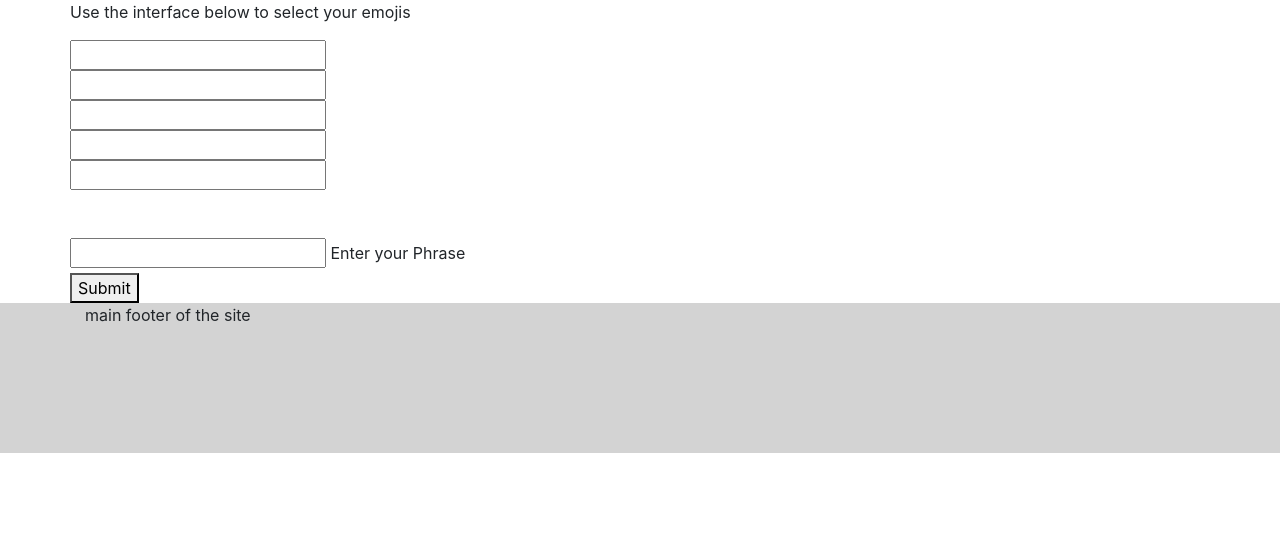
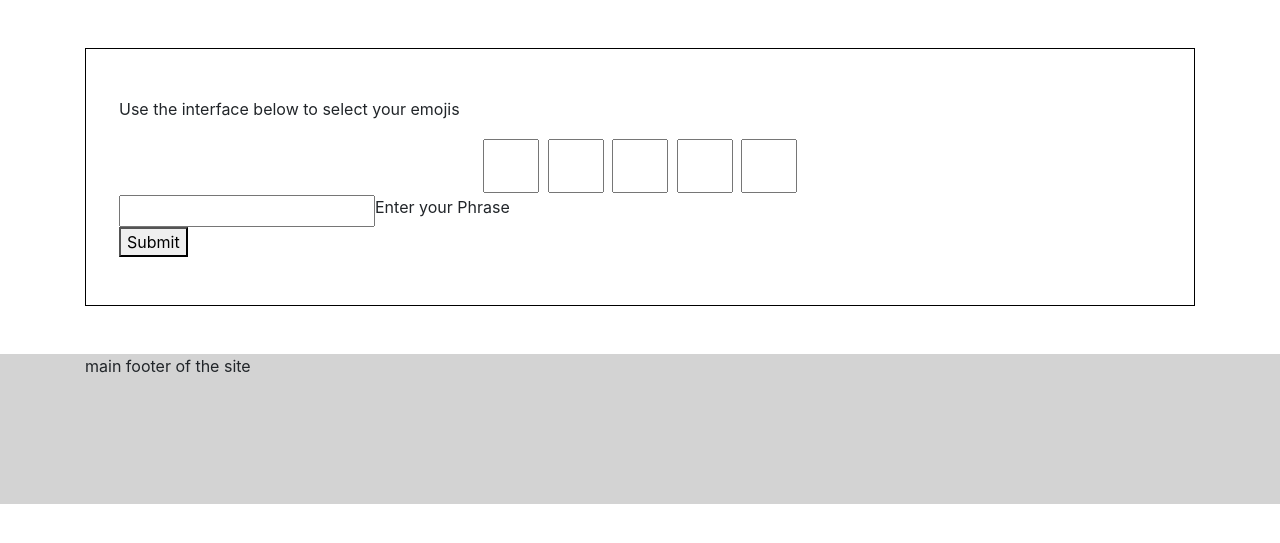
Before and after one commit to AwsSG/emojiplayground, a Flask app: page /create in a window 1280 px wide. Shown: the part 82-625 px from the top of the page. Run offline with Flask 2, Linux system fonts and the light colour scheme; some libraries are stand-ins or nearby versions.

Commit message:
Update create page styling

```diff
--- a/static/css/style.css
+++ b/static/css/style.css
@@ -133,3 +133,33 @@ footer {
     margin-bottom: 30px;
     padding: 20px;
 }
+
+/*----------Create Page-------------*/
+
+.emoji-select-box {
+    display:inline-block;
+}
+
+.emoji-select-box {
+    max-width: 50px;
+    max-height: 50px;
+    padding: 1px;
+}
+
+.emoji-select-box input {
+    max-width: 100%;
+    font-size: x-large
+}
+
+/*----------Media Queries-------------*/
+
+@media(min-width: 768px) {
+    .emoji-select-box {
+        max-width: 60px;
+        max-height: 60px;
+        padding: 2px;
+    }
+    .emoji-select-box input {
+      font-size: xx-large;
+    }
+  }
--- a/templates/create.html
+++ b/templates/create.html
@@ -3,30 +3,39 @@
 
 
 <div class="container">
+    <div class="game-box mt-5 mb-5 p-2 p-lg-5 black-border">
+            <form method="POST">
                 <div class="row">
-        <form method="POST">
                     <p>Use the interface below to select your emojis</p>
-        <div>
+                </div>
+            <div class="row justify-content-center">
+                <div class="emoji-select-box-container">
+                    <div class="emoji-select-box col-1">
                         <input name="emoji-1" data-number="1" readonly="readonly" class="emoji-input-1 emoji-selector-1" required/>
                     </div>
-        <div>
+                    <div class="emoji-select-box col-1">
                         <input name="emoji-2" data-number="2" readonly="readonly" class="emoji-input-2 emoji-selector-2" />
                     </div>
-        <div>
+                    <div class="emoji-select-box col-1">
                         <input name="emoji-3" data-number="3" readonly="readonly"class="emoji-input-3 emoji-selector-3" />
                     </div>
-        <div>
+                    <div class="emoji-select-box col-1">
                         <input name="emoji-4" data-number="4" readonly="readonly" class="emoji-input-4 emoji-selector-4" />
                     </div>
-        <div>
+                    <div class="emoji-select-box col-1">
                         <input name="emoji-5" data-number="5" readonly="readonly" class="emoji-input-5 emoji-selector-5" />
                     </div>
-        <br><br>
+                </div>
+            </div>
+            <div class="row">
                 <input name="phrase" id="phrase-input" required/>
                 <label for="phrase-input">Enter your Phrase</label>
-        <br>
+            </div>
+            <div class="row">
                 <button type="submit">Submit</button>
+            </div>
             </form>
+    </div>
 </div>
 
 
```
Also changed, not shown: templates/index.html (+9 -1 lines). Lines whose indentation alone changed are shown as unchanged.
